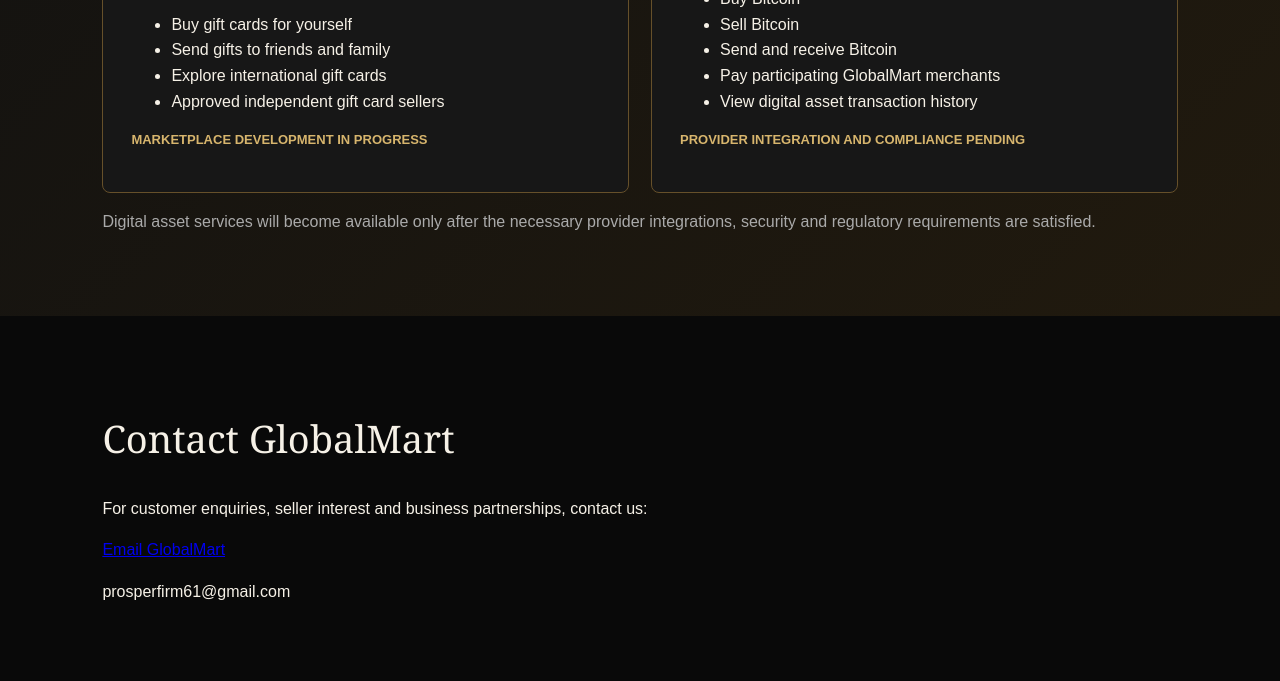
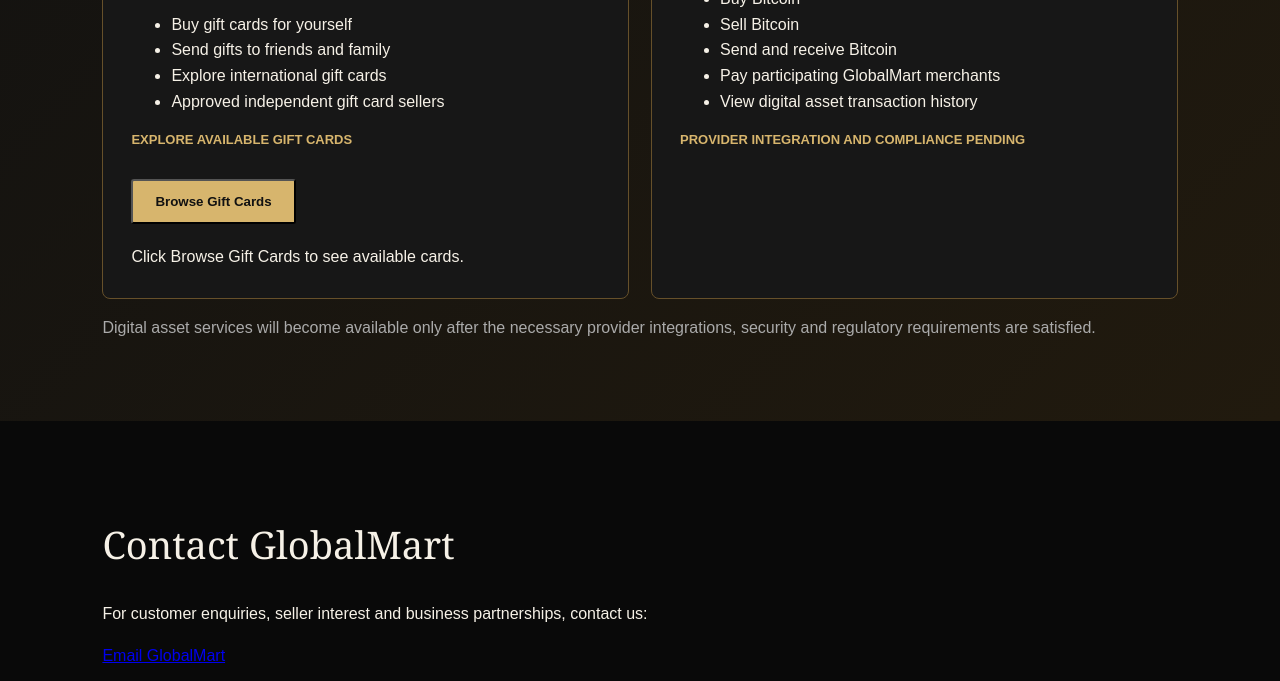
Before and after one commit to cassyjenn7-glitch/GlobalMart, a plain HTML site: page index.html in a window 1280 px wide. Shown: the part 7280-7961 px from the top of the page. Drawn offline with nearby package versions, Linux system fonts and the light colour scheme.

Commit message:
Update gift card section in index.html
Replaced 'MARKETPLACE DEVELOPMENT IN PROGRESS' with 'EXPLORE AVAILABLE GIFT CARDS' and added a button to browse gift cards.

```diff
--- a/index.html
+++ b/index.html
@@ -659,8 +659,16 @@ nav a{margin-left:8px}
       </ul>
 
       <p class="money-status">
-        MARKETPLACE DEVELOPMENT IN PROGRESS
-      </p>
+  EXPLORE AVAILABLE GIFT CARDS
+</p>
+
+<button type="button" class="btn" id="browse-gift-cards-button">
+  Browse Gift Cards
+</button>
+
+<div id="public-gift-cards" style="margin-top:20px;">
+  Click Browse Gift Cards to see available cards.
+</div>
 
     </div>
 
```
